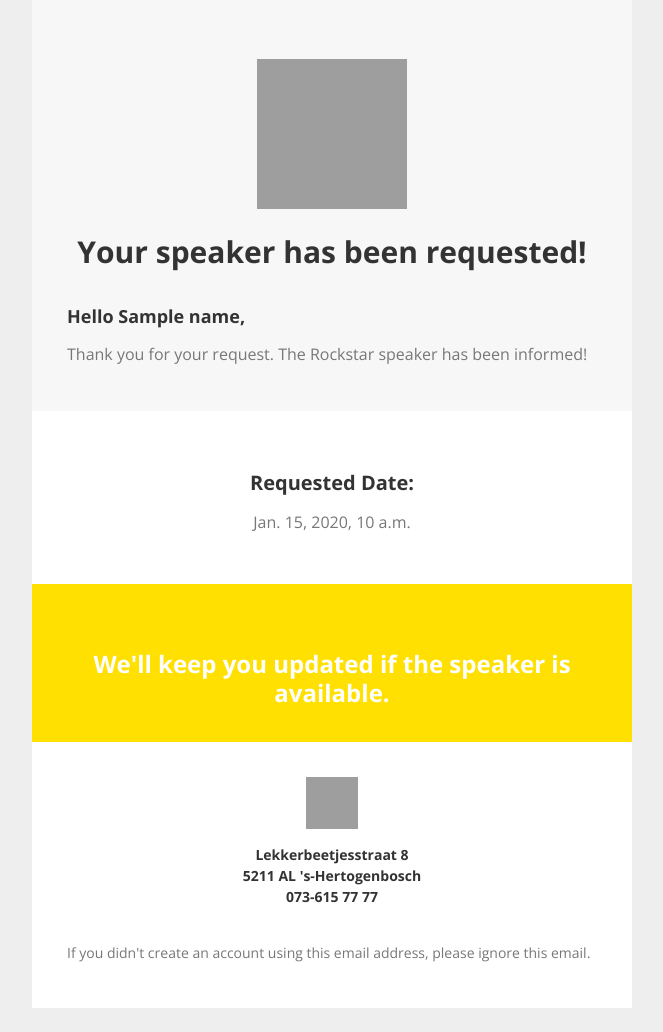
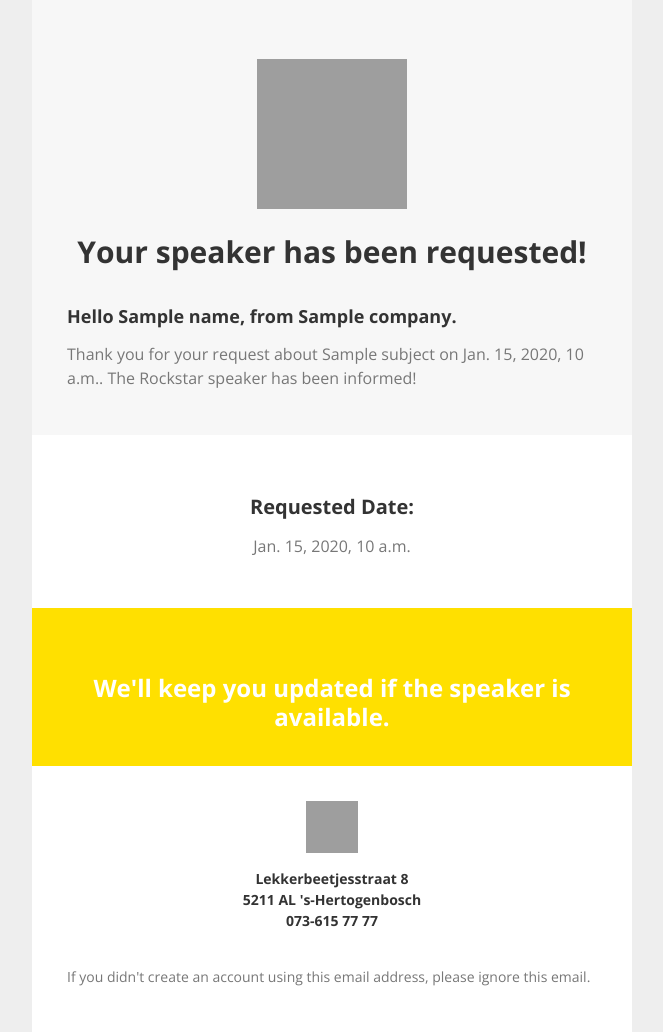
Before and after one commit to S-DB01-1/Rockstars-Django-Backend, a Django app: template templates/mail_template/RockstarEmailConfirmation.html in a window 1280 px wide. Shown: the part 151-1183 px from the top of the page, without its empty margins (308-971 px from the left). Before the commit the page ends 1159 px from the top, so only its background shows below. Run offline with Django 4.2, Linux system fonts and the light colour scheme; the template is opened without the code that fills it: most values are stand-ins (such as "Sample title", 1, 10 or a date in 2020); grey boxes are pictures that could not be loaded.

Commit message:
Add requested fields to template and view

```diff
--- a/templates/mail_template/RockstarEmailConfirmation.html
+++ b/templates/mail_template/RockstarEmailConfirmation.html
@@ -139,10 +139,10 @@ a[x-apple-data-detectors] {
                       <td align="center" style="padding:0;Margin:0;padding-bottom:15px"><h2 style="Margin:0;line-height:36px;mso-line-height-rule:exactly;font-family:'open sans', 'helvetica neue', helvetica, arial, sans-serif;font-size:30px;font-style:normal;font-weight:bold;color:#333333">Your speaker has been requested!</h2></td>
                      </tr>
                      <tr style="border-collapse:collapse">
-                      <td class="es-m-txt-l" align="left" style="padding:0;Margin:0;padding-top:20px"><h3 style="Margin:0;line-height:22px;mso-line-height-rule:exactly;font-family:'open sans', 'helvetica neue', helvetica, arial, sans-serif;font-size:18px;font-style:normal;font-weight:bold;color:#333333">Hello {{ name }},<br></h3></td>
+                      <td class="es-m-txt-l" align="left" style="padding:0;Margin:0;padding-top:20px"><h3 style="Margin:0;line-height:22px;mso-line-height-rule:exactly;font-family:'open sans', 'helvetica neue', helvetica, arial, sans-serif;font-size:18px;font-style:normal;font-weight:bold;color:#333333">Hello {{ name }}, from {{ company }}.<br></h3></td>
                      </tr>
                      <tr style="border-collapse:collapse">
-                      <td align="left" style="padding:0;Margin:0;padding-bottom:10px;padding-top:15px"><p style="Margin:0;-webkit-text-size-adjust:none;-ms-text-size-adjust:none;mso-line-height-rule:exactly;font-family:'open sans', 'helvetica neue', helvetica, arial, sans-serif;line-height:24px;color:#777777;font-size:16px">Thank you for your request. The Rockstar speaker has been informed!</p></td>
+                      <td align="left" style="padding:0;Margin:0;padding-bottom:10px;padding-top:15px"><p style="Margin:0;-webkit-text-size-adjust:none;-ms-text-size-adjust:none;mso-line-height-rule:exactly;font-family:'open sans', 'helvetica neue', helvetica, arial, sans-serif;line-height:24px;color:#777777;font-size:16px">Thank you for your request about {{ subject }} on {{ date }}. The Rockstar speaker has been informed!</p></td>
                      </tr>
                    </table></td>
                  </tr>
--- a/tribe/views.py
+++ b/tribe/views.py
@@ -76,6 +76,7 @@ class OnDemandRequestsViewSet(
     def create(self, request):
         # Fetch data from POST
         name = request.data['name']
+        company = request.data['company']
         email = request.data['email']
         phone_number = request.data['phone_number']
         date = request.data['date']
@@ -85,7 +86,7 @@ class OnDemandRequestsViewSet(
         OnDemandRequests.objects.create(Name=name, PhoneNumber=phone_number, Date=date, Subject=subject)
 
         # Render template
-        context = {'name': name, 'date': date}
+        context = {'name': name, 'company': company, 'date': date, 'subject': subject}
         html_message = render_to_string('mail_template/RockstarEmailConfirmation.html', context)
         plain_message = strip_tags(html_message)
 
```
